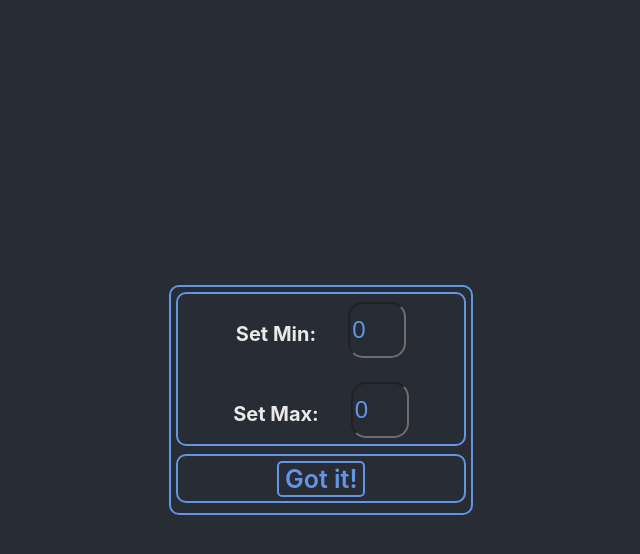
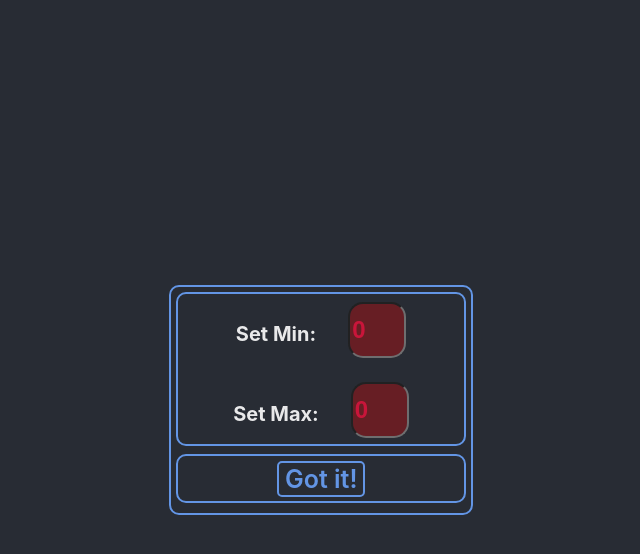
Before and after one commit to EvgeniiMeleshkov/counter_ts, a React (Create React App) app: page / in a window 1280 px wide. Both pictures are taken after a click on the button "Settings". Shown: the top 554 px of the page, without its empty margins (319-959 px from the left). Built offline with nearby package versions, Linux system fonts and the light colour scheme.

Commit message:
v0.1.1 done

```diff
--- a/src/App.tsx
+++ b/src/App.tsx
@@ -5,10 +5,11 @@ import {MyCounter} from './MyCounter/MyCounter';
 function App() {
     const min = Number(localStorage.getItem('min'))
     const max = Number(localStorage.getItem('max'))
+    const current = Number(localStorage.getItem('current'))
 
     const [minValue, setMinValue] = useState(min)
     const [maxValue, setMaxValue] = useState(max)
-    const [value, setValue] = useState(minValue)
+    const [value, setValue] = useState(current)
     let disableReset = true
     let disableIncr = false
     let error = ''
@@ -16,7 +17,8 @@ function App() {
     useEffect(()=>{
         localStorage.setItem('min', JSON.stringify(minValue))
         localStorage.setItem('max', JSON.stringify(maxValue))
-    },[minValue, maxValue])
+        localStorage.setItem('current', JSON.stringify(value))
+    },[minValue, maxValue, value])
 
     if(minValue >= maxValue || value % 1 !== 0 || value < 0){
         disableIncr = true
--- a/src/MyCounter/MyCounter.tsx
+++ b/src/MyCounter/MyCounter.tsx
@@ -37,6 +37,11 @@ export const MyCounter: React.FC<MyCounterPropsType> = ({
     const maxCallBack = (e: ChangeEvent<HTMLInputElement>) => {
         settingMAXimalValueCallBack(Number(e.currentTarget.value))
     }
+    const gotItOnClickHandler = () => {
+        settingMINimalValueCallBack(minValue)
+        settingMAXimalValueCallBack(maxValue)
+        setEdit(false)
+    }
     return (
         <div>
             <div className="App-header">
@@ -46,13 +51,13 @@ export const MyCounter: React.FC<MyCounterPropsType> = ({
                         {edit
                             ? <div className={s.settings}>
                                 <div className={s.minMaxSettings}>
-                                    <p>Set Min: </p><Input error={error} value={minValue} onChange={minCallBack}
-                                                           className={s.inputMinMax}
+                                    <p>Set Min: </p><Input error={error} value={minValue}
+                                                           onChange={minCallBack}
                                                            type="number"/>
                                 </div>
                                 <div className={s.minMaxSettings}>
-                                    <p>Set Max: </p><Input error={error} value={maxValue} onChange={maxCallBack}
-                                                           className={s.inputMinMax}
+                                    <p>Set Max: </p><Input error={error} value={maxValue}
+                                                           onChange={maxCallBack}
                                                            type="number"/>
                                 </div>
                             </div>
@@ -62,7 +67,7 @@ export const MyCounter: React.FC<MyCounterPropsType> = ({
 
                     <div className={s.buttonsDiv}>
                         {edit
-                            ? <Button onClick={() => setEdit(false)}>Got it!</Button>
+                            ? <Button onClick={gotItOnClickHandler}>Got it!</Button>
                             :<div>
                                 <Button onClick={callBackIncr} disabled={disableIncr}>Inc</Button>
 
--- a/src/components/Input/Input.module.css
+++ b/src/components/Input/Input.module.css
@@ -1,22 +1,27 @@
 .superInput {
+    font-size: 20px;
+    font-weight: bold;
     outline: none;
-    width: 20%;
-    padding: 5px 10px;
-    margin: 3px 0;
-    box-sizing: initial;
-    border: 2px solid gray;
-    border-radius: 4px;
+    color: #6aa2fa;
+    font-size: x-large;
+    height: 50px;
+    width: 50px;
+    background-color: #282c34;
+    margin-left: 2rem;
+    border-radius: 15px;
 }
 
 .errorInput {
+    font-size: 20px;
+    font-weight: bold;
     outline: none;
-    width: 20%;
-    padding: 5px 10px;
-    margin: 3px 0;
-    box-sizing: initial;
-    border: 2px solid crimson;
-    border-radius: 4px;
-    background-color: rgba(250, 209, 192, 0.91);
+    color: crimson;
+    font-size: x-large;
+    height: 50px;
+    width: 50px;
+    background-color: rgba(243,0,6,0.35);
+    margin-left: 2rem;
+    border-radius: 15px;
 }
 
 .error {
--- a/src/components/Input/Input.tsx
+++ b/src/components/Input/Input.tsx
@@ -1,4 +1,5 @@
 import React, {DetailedHTMLProps, InputHTMLAttributes} from 'react';
+import s from './Input.module.css'
 
 
 type DefaultInputPropsType = DetailedHTMLProps<InputHTMLAttributes<HTMLInputElement>, HTMLInputElement>
@@ -6,8 +7,7 @@ type InputPropsType = DefaultInputPropsType & {
     error: string
 }
 export const Input: React.FC<InputPropsType> = ({error, ...rest}) => {
-
     return (
-        <input {...rest.onChange} {...rest}/>
+        <input className={error ? s.errorInput : s.superInput} {...rest.onChange} {...rest}></input>
     );
 };
--- a/src/components/MainFrame/MainFrame.module.css
+++ b/src/components/MainFrame/MainFrame.module.css
@@ -26,14 +26,9 @@
     border: #6aa2fa solid 2px;
 }
 .inputMinMax {
-    color: #6aa2fa;
-    font-size: x-large;
-    height: 50px;
-    width: 50px;
-    background-color: #282c34;
-    margin-left: 2rem;
-    border-radius: 15px;
+
 }
+
 .settings {
     display: flex;
     flex-direction: column;
```
